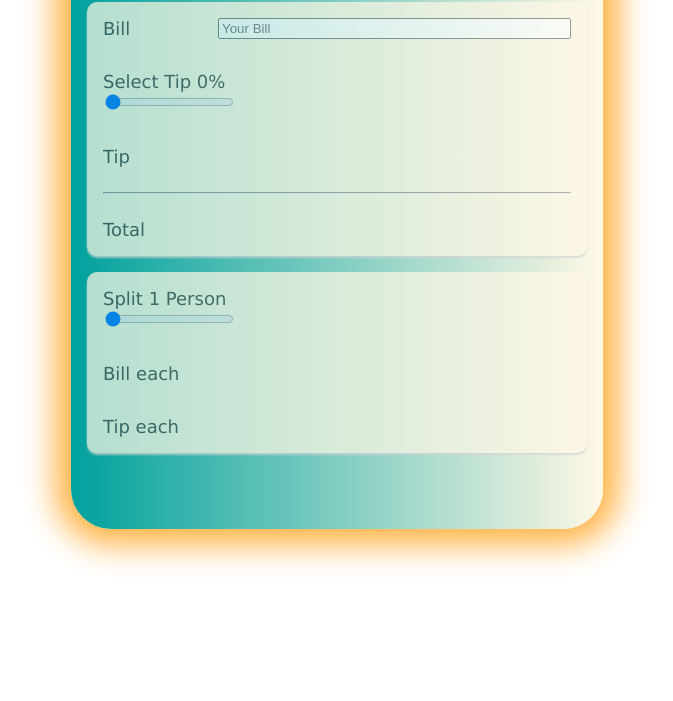
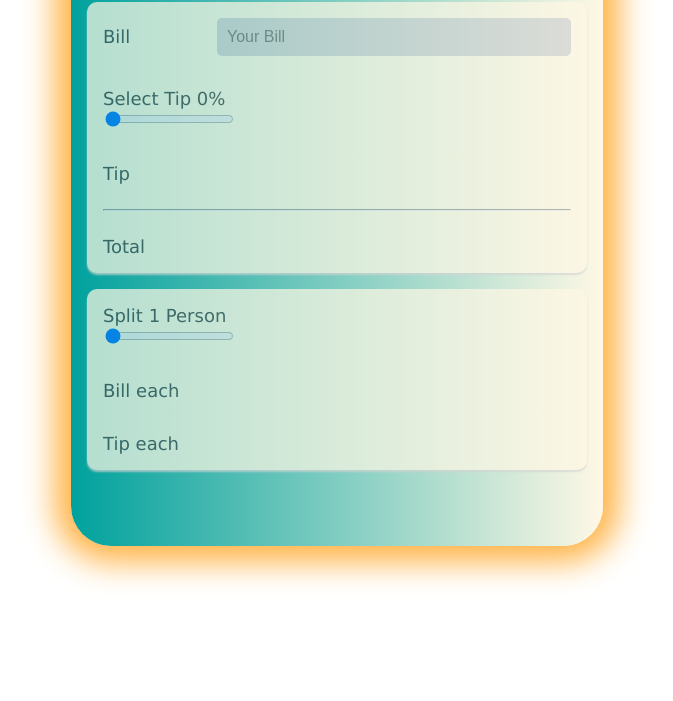
Before and after one commit to lilleydev/JS-Projects, a plain HTML site: page TipCalculator/index.html in a window 1280 px wide. Shown: the part 99-800 px from the top of the page, without its empty margins (303-976 px from the left). Drawn offline with Linux system fonts and the light colour scheme.

Commit message:
styling to input number

```diff
--- a/TipCalculator/styles.css
+++ b/TipCalculator/styles.css
@@ -40,9 +40,18 @@ section > div {
 }
 
 .bill label {
-    flex: 1
+    flex: 1;
+    align-self: center;
 }
 
 .bill input {
     flex: 3
 }
+
+input[type="number"] {
+    background: lightgray;
+    font-size: 1.6rem;
+    border: 2px solid lightgray;
+    border-radius: 0.5rem;
+    padding: 0.8rem 0 0.8rem 0.8rem;
+}
```
